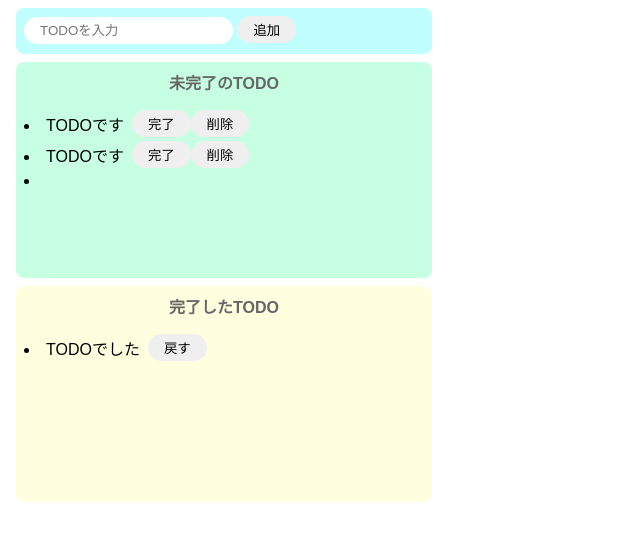
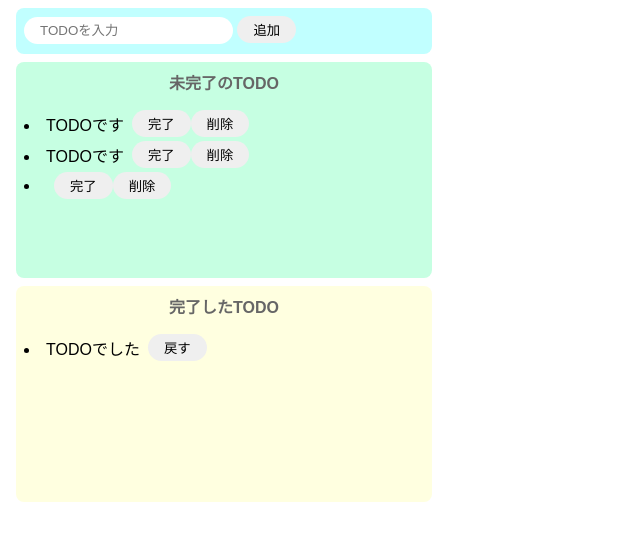
Before and after one commit to biz-nakashima001/todo-js, a website built with Parcel: page index.html in a window 1280 px wide. Both pictures are taken after a click on the button "追加". Shown: the whole page, without its empty margins (0-640 px from the left). Built offline with nearby package versions, Linux system fonts and the light colour scheme.

Commit message:
削除のタスク機能追加

```diff
--- a/index.html
+++ b/index.html
@@ -10,9 +10,9 @@
       <input id="add-text" placeholder="TODOを入力" />
       <button id="add-button">追加</button>
     </div>
-    <div class="imcomplete-area">
+    <div class="incomplete-area">
       <p class="title">未完了のTODO</p>
-      <ui id="imcomplete-list">
+      <ui id="incomplete-list">
         <div class="list-row">
           <li>TODOです</li>
           <button>完了</button>
--- a/src/index.js
+++ b/src/index.js
@@ -13,11 +13,31 @@ const onClickAdd = () => {
   const li = document.createElement("li");
   li.innerText = inputText;
 
+  //button(完了)タグ作成
+  const completeButton = document.createElement("button");
+  completeButton.innerText = "完了";
+  completeButton.addEventListener("click", () => {
+    alert("完了");
+  });
+
+  //button(削除)ボタン
+  const deleteButton = document.createElement("button");
+  deleteButton.innerText = "削除";
+  deleteButton.addEventListener("click", () => {
+    //押された削除ボタンの親タグ(div)を未完了リストから削除
+    const deleteTarget = deleteButton.parentNode;
+    document.getElementById("incomplete-list").removeChild(deleteTarget);
+
+    console.log(deleteTarget);
+  });
+
   // divタグの子要素に各要素を設定
   div.appendChild(li);
+  div.appendChild(completeButton);
+  div.appendChild(deleteButton);
 
   //未完了リストに追加
-  document.getElementById("imcomplete-list").appendChild(div);
+  document.getElementById("incomplete-list").appendChild(div);
 };
 
 document
--- a/src/styles.css
+++ b/src/styles.css
@@ -33,7 +33,7 @@ li {
   border-radius: 8px;
 }
 
-.imcomplete-area {
+.incomplete-area {
   background-color: #c6ffe2;
   width: 400px;
   min-height: 200px;
```
